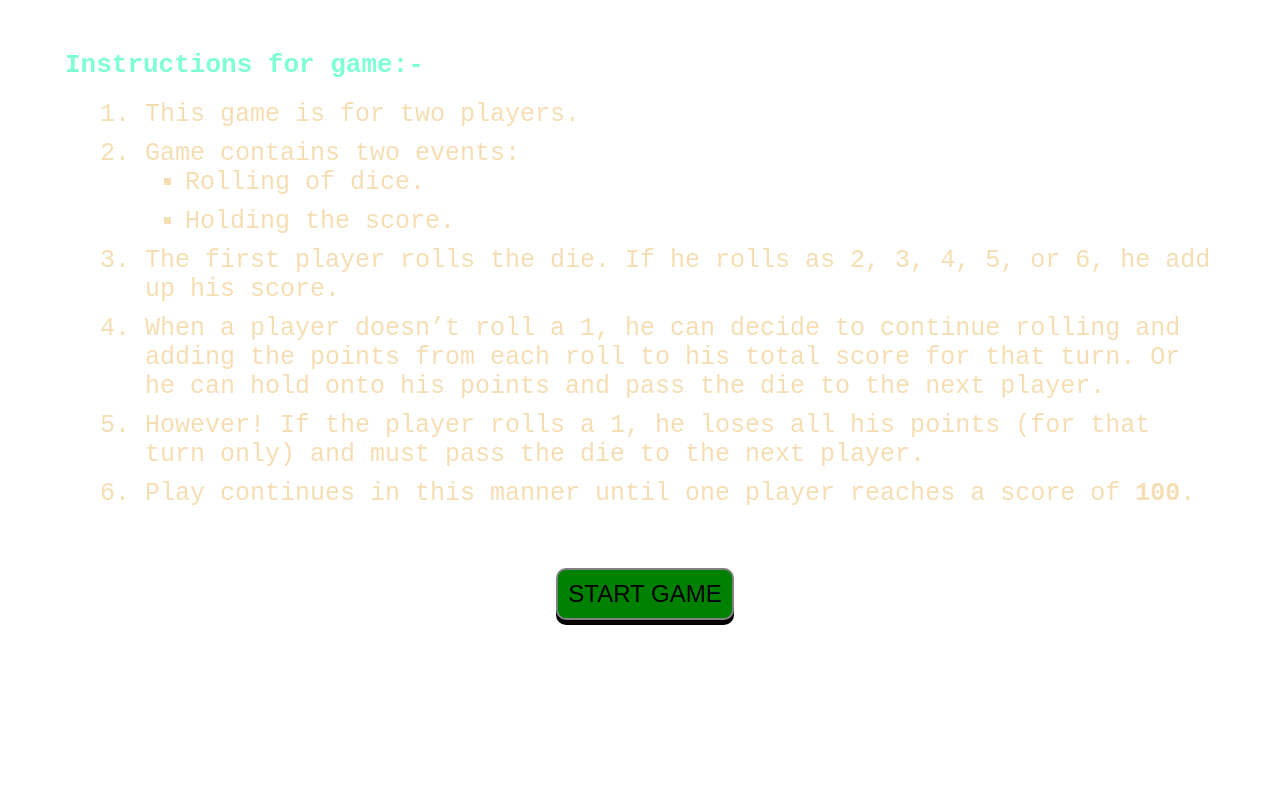
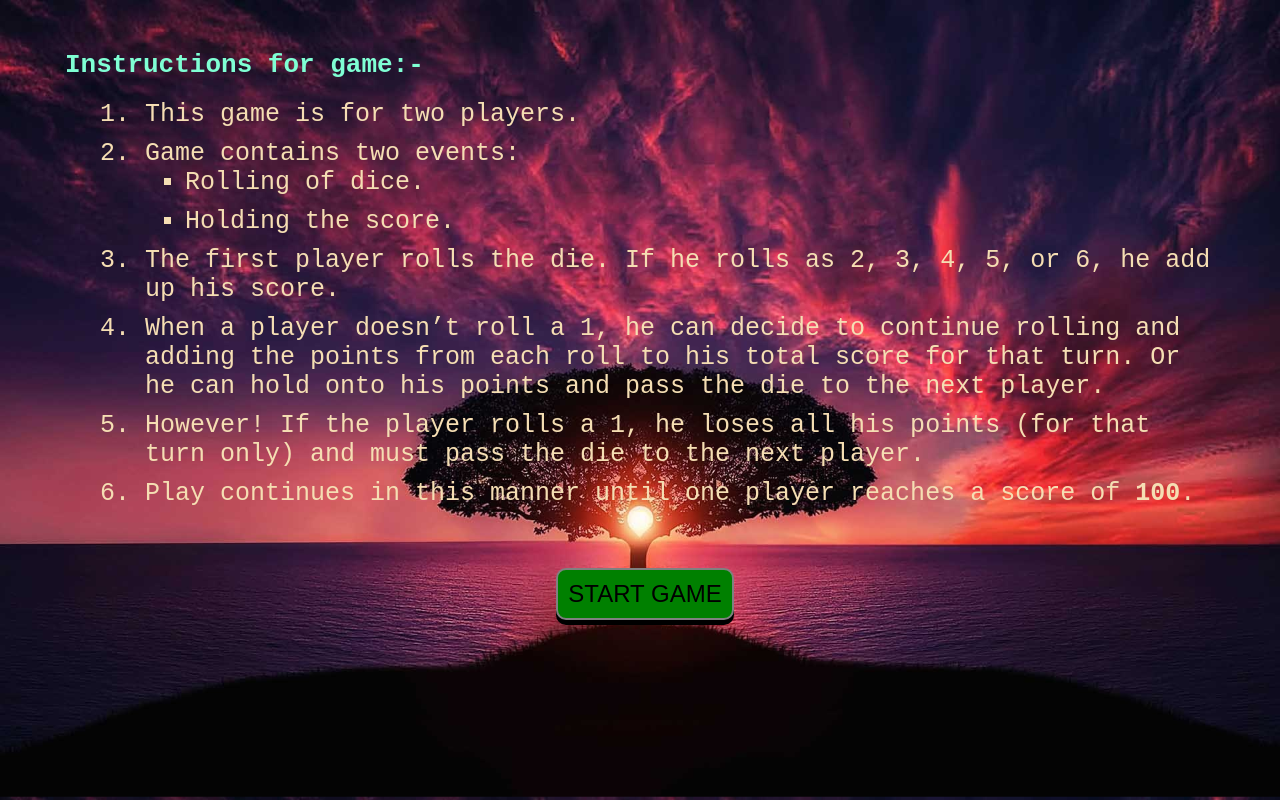
Before and after one commit to anubhav-08/Ping-dice-game, a plain HTML site: page index.html in a window 1280 px wide. Drawn offline with Linux system fonts and the light colour scheme.

Commit message:
initial commit

```diff
--- a/index.css
+++ b/index.css
@@ -4,7 +4,7 @@
     box-sizing: border-box;
 }
 body{
-    background-image: url(backgroud.jpg);
+    background-image: url(background.jpg);
     background-size: cover;
     font-family:monospace;
 }
```
